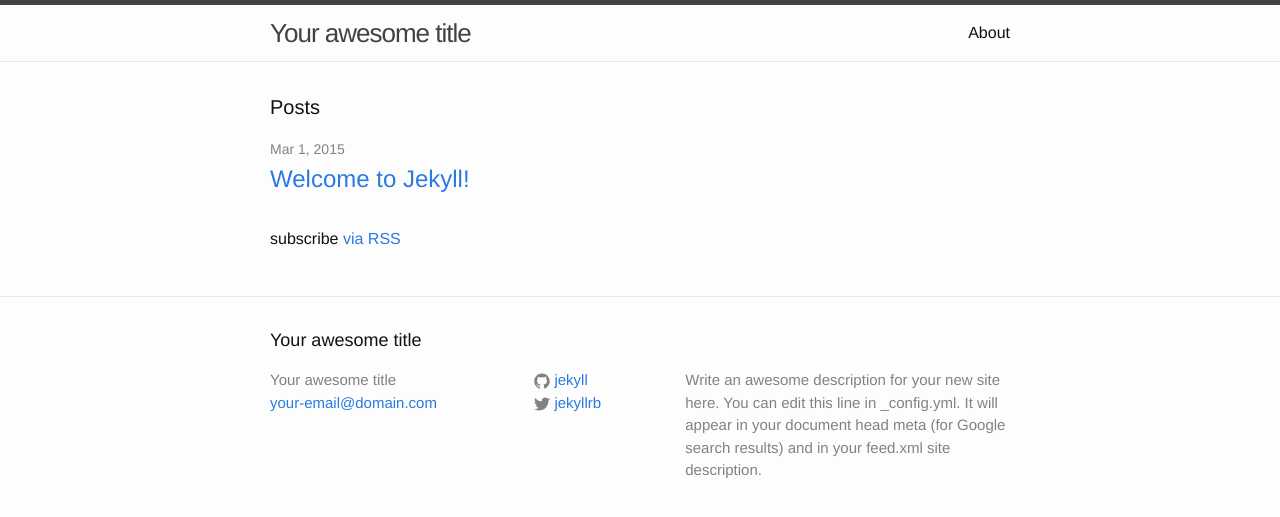
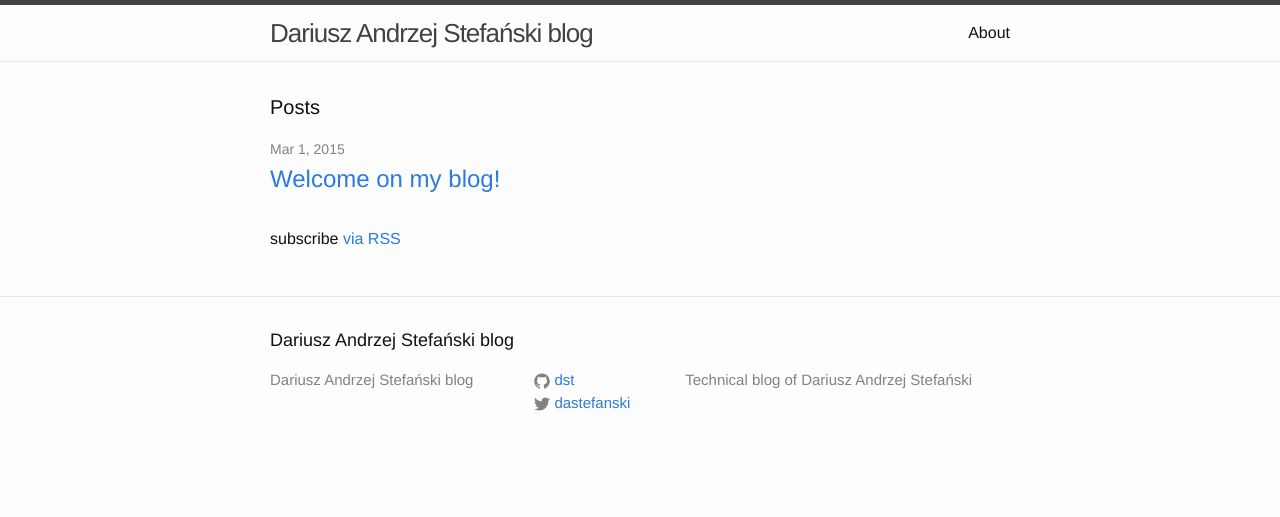
Before and after one commit to dst/dst.github.io, a Jekyll site: the page built from index.html, in a window 1280 px wide. Shown: the top 517 px of the page. Built offline with Jekyll 4.4.1, drawn with Linux system fonts in a browser that asks for light colours.

Commit message:
Customisation and welcome post

```diff
--- a/_config.yml
+++ b/_config.yml
@@ -1,14 +1,16 @@
 # Site settings
-title: Your awesome title
-email: your-email@domain.com
+title: Dariusz Andrzej Stefański blog
+email:
+# It will appear in your document head meta (for Google search results)
+# and in your feed.xml site description.
 description: > # this means to ignore newlines until "baseurl:"
-  Write an awesome description for your new site here. You can edit this
-  line in _config.yml. It will appear in your document head meta (for
-  Google search results) and in your feed.xml site description.
+  Technical blog of Dariusz Andrzej Stefański
 baseurl: "" # the subpath of your site, e.g. /blog/
-url: "http://yourdomain.com" # the base hostname & protocol for your site
-twitter_username: jekyllrb
-github_username:  jekyll
+url: "http://dst.github.io" # the base hostname & protocol for your site
+twitter_username: dastefanski
+github_username:  dst
+# To skip date part in post urls
+permalink: "/:title"
 
 # Build settings
 markdown: kramdown
--- a/_posts/2015-03-01-welcome-to-jekyll.markdown
+++ /dev/null
@@ -1,25 +0,0 @@
----
-layout: post
-title:  "Welcome to Jekyll!"
-date:   2015-03-01 19:34:10
-categories: jekyll update
----
-You’ll find this post in your `_posts` directory. Go ahead and edit it and re-build the site to see your changes. You can rebuild the site in many different ways, but the most common way is to run `jekyll serve --watch`, which launches a web server and auto-regenerates your site when a file is updated.
-
-To add new posts, simply add a file in the `_posts` directory that follows the convention `YYYY-MM-DD-name-of-post.ext` and includes the necessary front matter. Take a look at the source for this post to get an idea about how it works.
-
-Jekyll also offers powerful support for code snippets:
-
-{% highlight ruby %}
-def print_hi(name)
-  puts "Hi, #{name}"
-end
-print_hi('Tom')
-#=> prints 'Hi, Tom' to STDOUT.
-{% endhighlight %}
-
-Check out the [Jekyll docs][jekyll] for more info on how to get the most out of Jekyll. File all bugs/feature requests at [Jekyll’s GitHub repo][jekyll-gh]. If you have questions, you can ask them on [Jekyll’s dedicated Help repository][jekyll-help].
-
-[jekyll]:      http://jekyllrb.com
-[jekyll-gh]:   https://github.com/jekyll/jekyll
-[jekyll-help]: https://github.com/jekyll/jekyll-help
```
Also changed, not shown: _posts/2015-03-01-welcome-on-my-blog.md (added, +18 -0 lines), about.md (+1 -5 lines), 2 other files.
